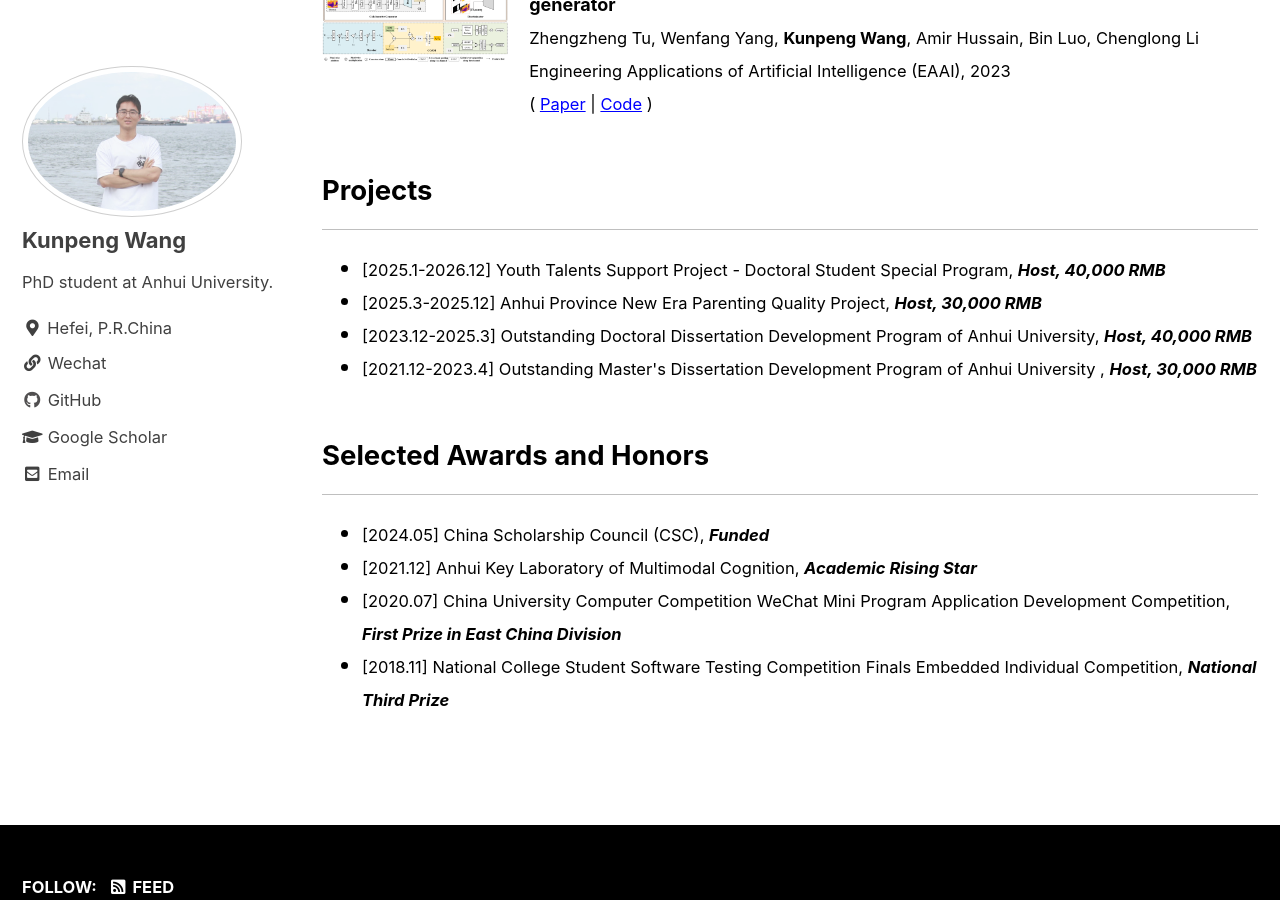
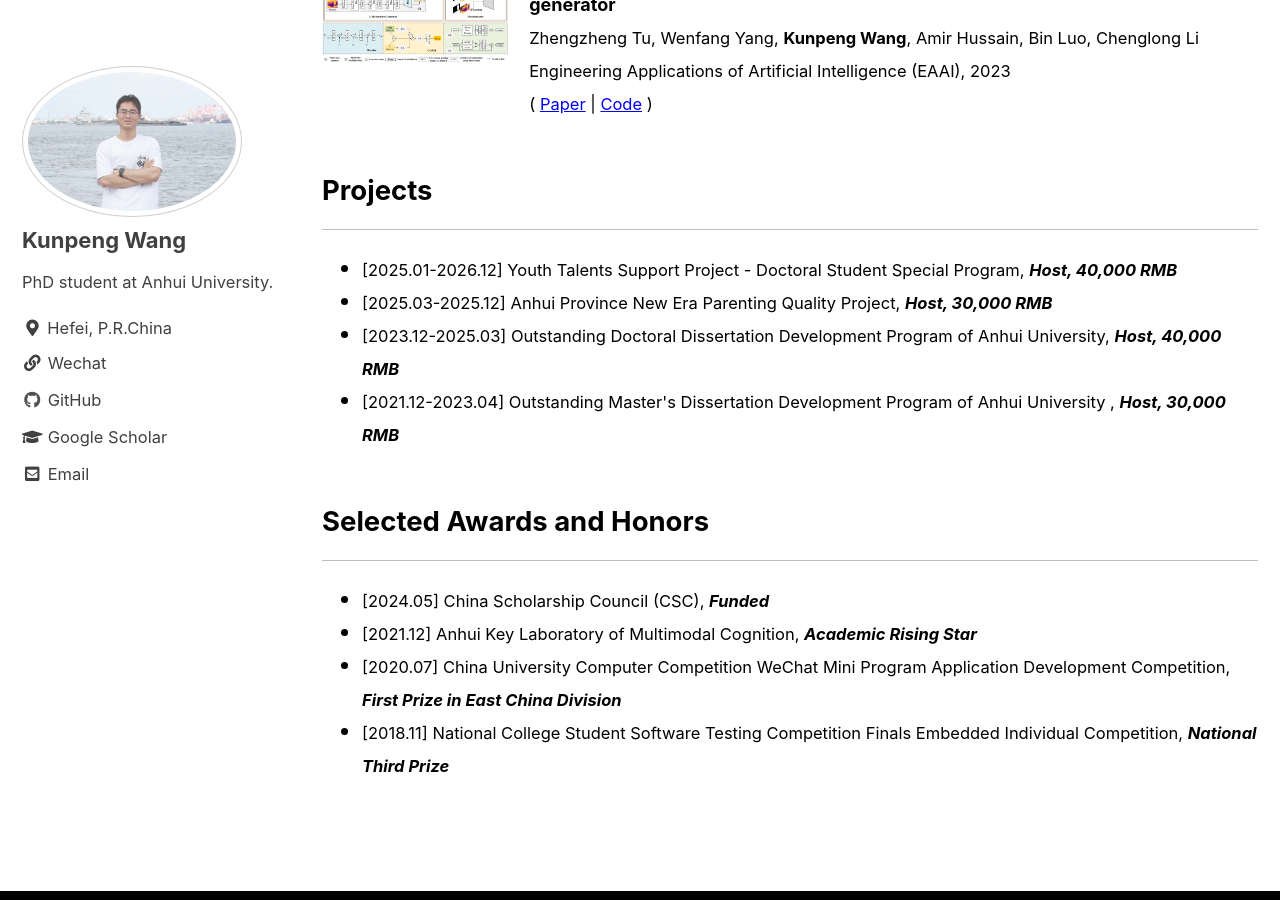
Before and after one commit to Angknpng/Angknpng.github.io, a Jekyll site: the page built from index.html, in a window 1280 px wide and 900 px high, scrolled down 2010 px. Built offline with Jekyll 4.4.1, drawn with Linux system fonts in a browser that asks for light colours; cached includes are drawn as plain includes; the list of posts is cut into pages by our own code; some of the changed text lies outside the part shown.

Commit message:
Update index.html

```diff
--- a/index.html
+++ b/index.html
@@ -40,7 +40,7 @@
 </small></p>
 
 <p><small>
-	Currently, I am actively seeking full-time research opportunities, beginning in Winter 2025. If you're aware of any suitable positions, I would greatly appreciate it if you could reach out to me.
+	<strong><em>Currently</em></strong>, I am actively seeking full-time research opportunities, beginning in Winter 2025. If you're aware of any suitable positions, I would greatly appreciate it if you could reach out to me.
 </small></p>
 
 
@@ -231,10 +231,10 @@
 <h2> Projects </h2>
 <hr />
 <ul style="margin:0px auto">
-	<li style="margin:0px auto"><small>[2025.1-2026.12] Youth Talents Support Project - Doctoral Student Special Program, <strong><em>Host, 40,000 RMB</em></strong></small></li>
-	<li style="margin:0px auto"><small>[2025.3-2025.12] Anhui Province New Era Parenting Quality Project, <strong><em>Host, 30,000 RMB</em></strong></small></li>
-	<li style="margin:0px auto"><small>[2023.12-2025.3] Outstanding Doctoral Dissertation Development Program of Anhui University, <strong><em>Host, 40,000 RMB</em></strong></small></li>
-	<li style="margin:0px auto"><small>[2021.12-2023.4] Outstanding Master's Dissertation Development Program of Anhui University , <strong><em>Host, 30,000 RMB</em></strong></small></li>
+	<li style="margin:0px auto"><small>[2025.01-2026.12] Youth Talents Support Project - Doctoral Student Special Program, <strong><em>Host, 40,000 RMB</em></strong></small></li>
+	<li style="margin:0px auto"><small>[2025.03-2025.12] Anhui Province New Era Parenting Quality Project, <strong><em>Host, 30,000 RMB</em></strong></small></li>
+	<li style="margin:0px auto"><small>[2023.12-2025.03] Outstanding Doctoral Dissertation Development Program of Anhui University, <strong><em>Host, 40,000 RMB</em></strong></small></li>
+	<li style="margin:0px auto"><small>[2021.12-2023.04] Outstanding Master's Dissertation Development Program of Anhui University , <strong><em>Host, 30,000 RMB</em></strong></small></li>
 </ul>
 
 
```
